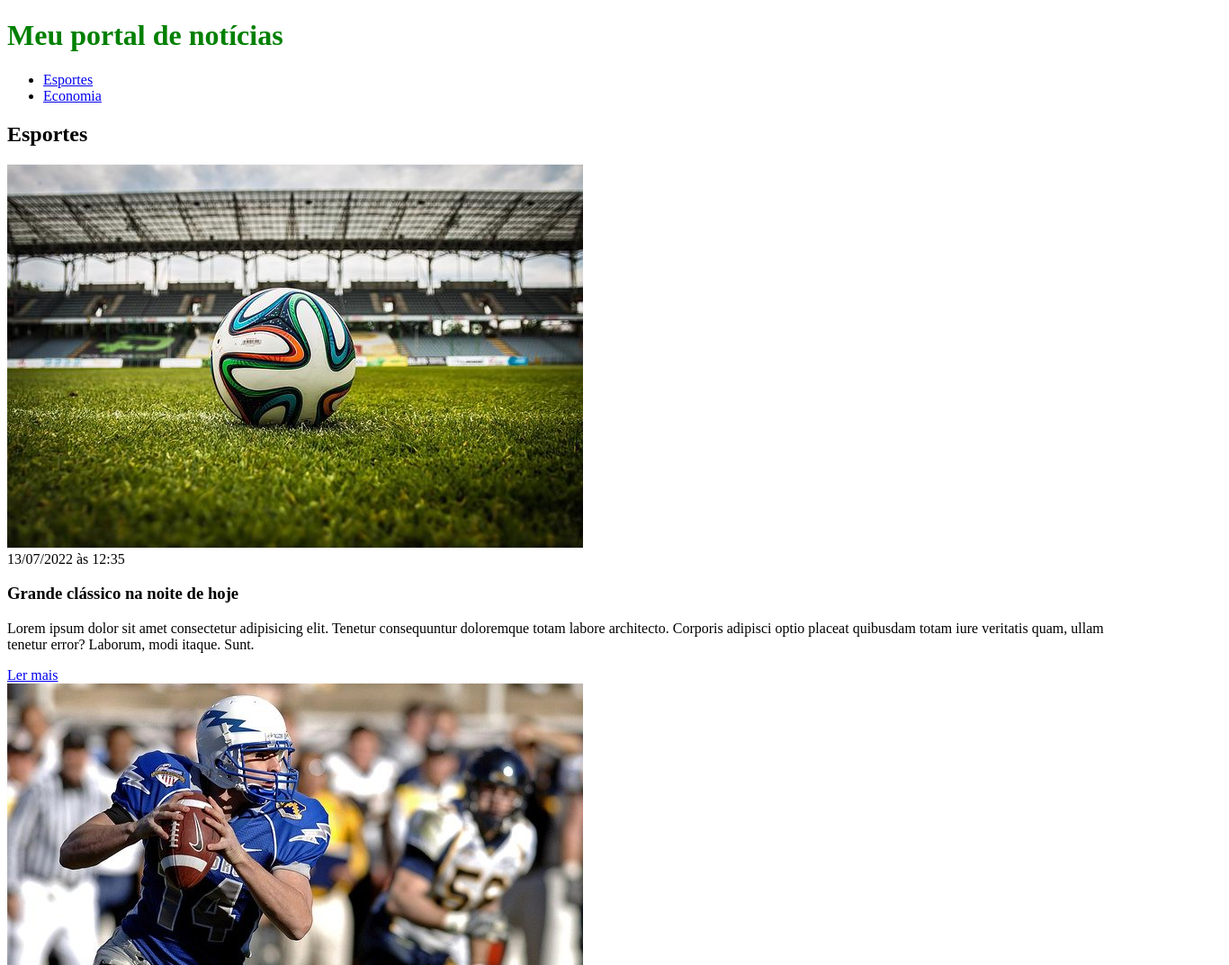
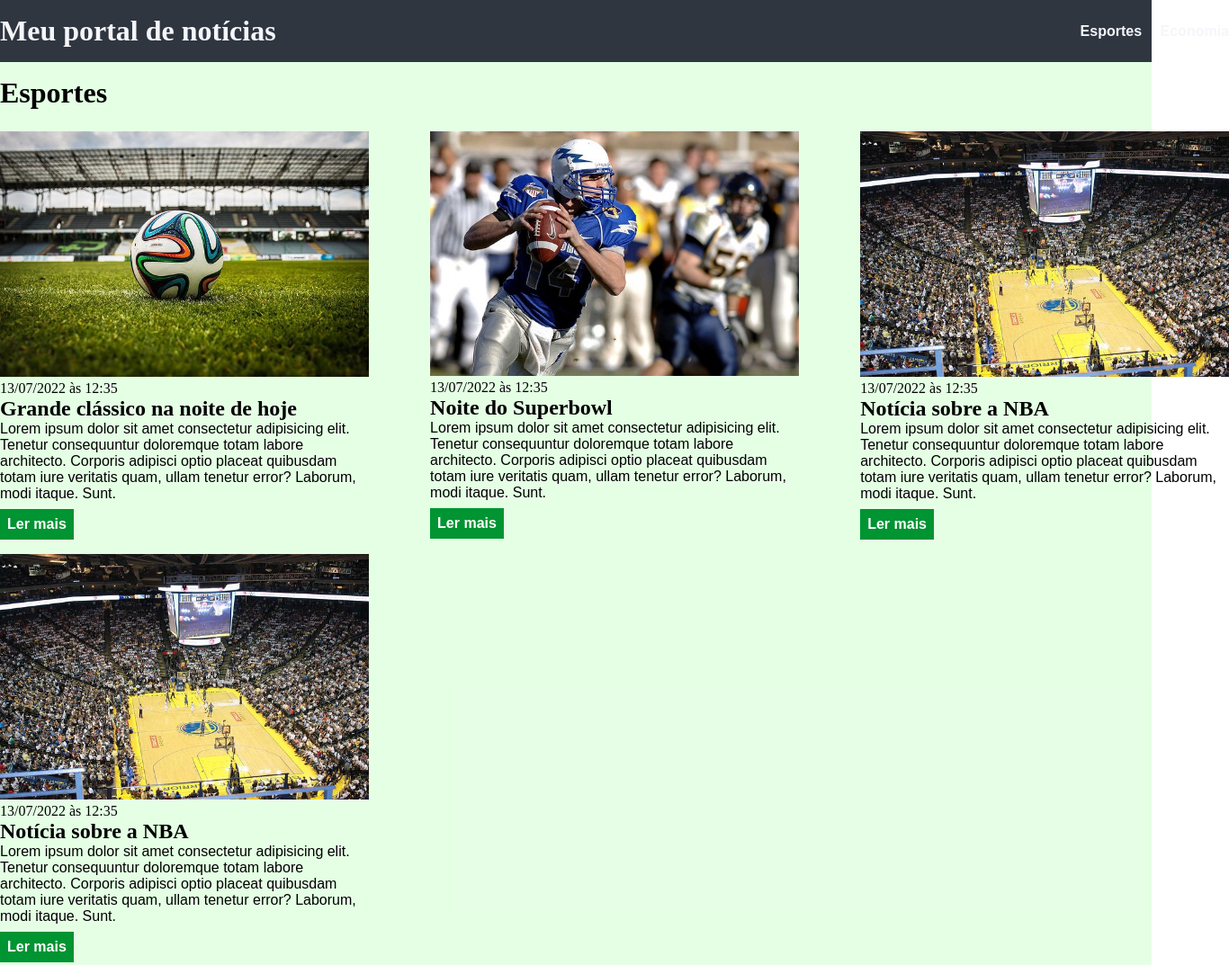
Before and after one commit to sandromatiass/Estudos_ebac_frontend, a plain HTML site: page Aulas/Modulo2_css/index.html in a window 1280 px wide. Shown: the top 1073 px of the page at 90% size, 1366 px wide, since content can reach past the window. Drawn offline with Linux system fonts and the light colour scheme.

Commit message:
encerramento das aulas e atividades

```diff
--- a/Aulas/Modulo2_css/index.html
+++ b/Aulas/Modulo2_css/index.html
@@ -9,6 +9,7 @@
 </head>
 <body>
     <header>
+        <div class="container">
             <h1>Meu portal de notícias</h1>
             <nav>
                 <ul>
@@ -20,9 +21,12 @@
                     </li>
                 </ul>
             </nav>
+        </div>
     </header>
-    <section>
+    <section id="sports">
+        <div class="container">
             <h2>Esportes</h2>
+            <div class="articles">
                 <article>
                     <img src="./imagens/futebol.jpg" alt="Bola de futebol no gramado" />
                     <header>
@@ -67,9 +71,13 @@
                     </p>
                     <a href="#" title="Leia a notícia completa">Ler mais</a>
                 </article>
+            </div>
+        </div>
     </section>
-    <section>
+    <section id="economy">
+        <div class="container">
             <h2>Economia</h2>
+            <div class="articles">
                 <article>
                     <img src="./imagens/dolares.jpg" alt="Muitos dólares" />
                     <header>
@@ -103,6 +111,8 @@
                     </p>
                     <a href="#" title="Leia a notícia completa">Ler mais</a>
                 </article>
+            </div>
+        </div>
     </section>
 </body>
 </html>
--- a/Aulas/Modulo2_css/main.css
+++ b/Aulas/Modulo2_css/main.css
@@ -1,15 +1,106 @@
-h1 {
-  color: green;
-};
+* {
+  box-sizing: border-box;
+  margin: 0;
+  padding: 0;
+}
 
-h2 {
-  color: green;
-};
+body > header {
+  background-color: #2f3640;
+  padding: 16px 0;
+  color: #f5f6fa;
 
-#economy h2 {
-  color: gold;
-};
+}
 
-.creation-date {
-  color: #ccc;
+header .container {
+  display: flex;
+  align-items: center;
+  justify-content: space-between;
 }
+
+header li {
+  display: inline;
+  font-family: Arial, Helvetica, sans-serif;
+  font-weight: bold;
+  margin-left: 16px;
+}
+
+header li a {
+  color: #f5f6fa;
+  text-decoration: none;
+}
+
+.container {
+  width: 1366px;
+  margin: 0 auto;
+}
+
+.articles {
+  display: flex;
+  flex-wrap: wrap;
+  justify-content: space-between;
+}
+
+.articles article img {
+  width: 100%;
+}
+
+.articles article {
+  width: 30%;
+}
+
+section {
+  padding: 16px 0;
+}
+
+section h2 ,
+.articles article{
+  margin-bottom: 16px;
+}
+
+.articles article {
+  margin-top: 8px;
+  margin-bottom: 8px;
+}
+
+.articles article a {
+  background-color: blue;
+  color: #fff;
+  padding: 8px;
+  display: inline-block;
+  text-decoration: none;
+  font-weight: bold;
+  margin-top: 8px;
+}
+
+.articles article a:hover {
+  text-decoration: underline;
+}
+
+.articles article p,
+.articles article a{
+  font-family: Arial, Helvetica, sans-serif;
+}
+
+.articles article h3 {
+  font-size: 24px;
+}
+
+section h2 {
+  font-size: 32px;
+}
+
+#sports {
+  background-color: rgba(0,250, 0, 0.1);
+}
+
+#sports .articles article a {
+  background-color: #009432;
+}
+
+#economy {
+  background-color: #f8f59f;
+}
+
+#economy .articles article a {
+  background-color: #ff9f1a;
+}
```
Lines whose indentation alone changed are shown as unchanged.
